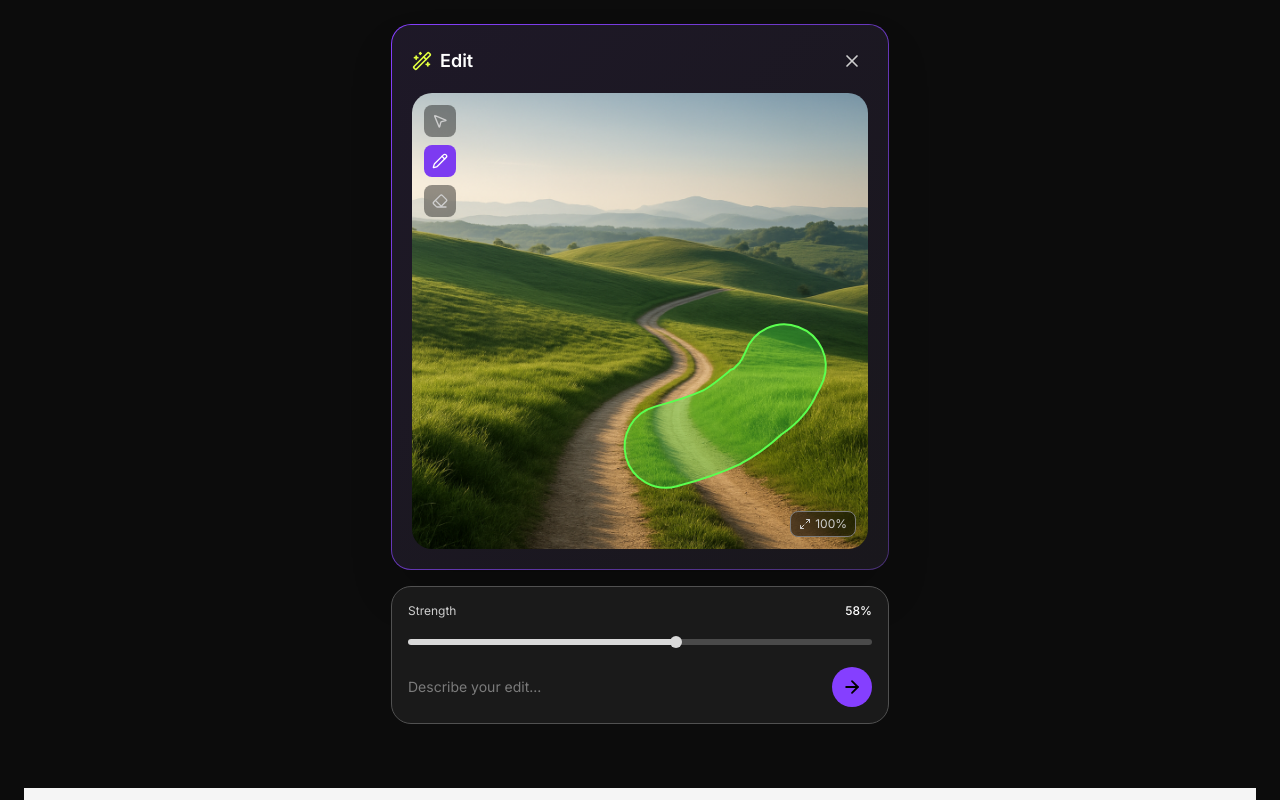
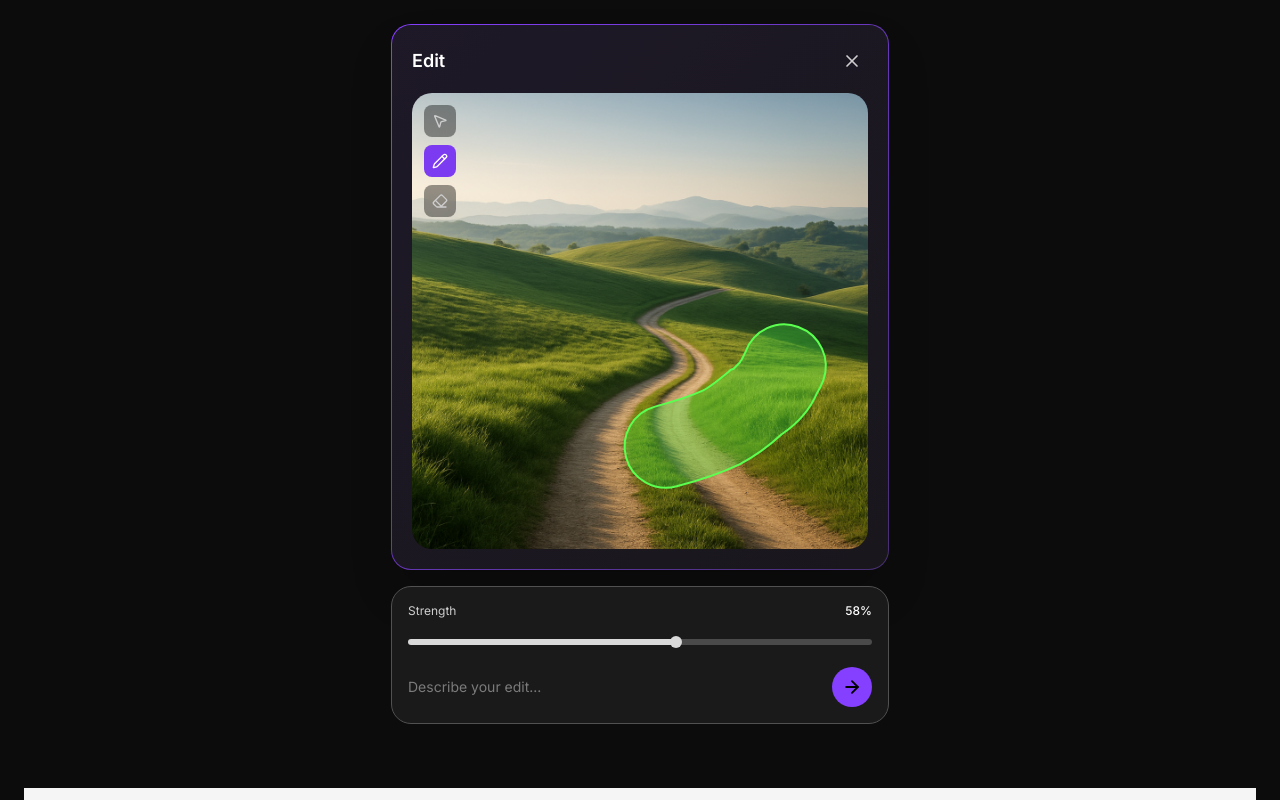
Before and after one commit to pedroburneiko/BS, a Next.js app: page / in a window 1280 px wide. Shown: the top 800 px of the page. Built offline with nearby package versions, Linux system fonts and the light colour scheme.

Commit message:
feat: remove WandSparklesIcon and Maximize2Icon from ImageEditor header

```diff
--- a/components/image-editor.tsx
+++ b/components/image-editor.tsx
@@ -6,9 +6,7 @@ import {
   MousePointer2Icon,
   PencilIcon,
   EraserIcon,
-  WandSparklesIcon,
   ArrowRightIcon,
-  Maximize2Icon,
 } from "lucide-react"
 import { cn } from "@/lib/utils"
 
@@ -45,10 +43,7 @@ export function ImageEditor() {
 
         {/* Header */}
         <div className="relative mb-4 flex items-center justify-between">
-          <div className="flex items-center gap-2">
-            <WandSparklesIcon className="size-5 text-[#E2FF3F]" />
-            <h2 className="text-lg font-semibold text-white">Edit</h2>
-          </div>
+          <h2 className="text-lg font-semibold text-white">Edit</h2>
           <button
             type="button"
             aria-label="Close editor"
@@ -107,12 +102,6 @@ export function ImageEditor() {
               )
             })}
           </div>
-
-          {/* Zoom badge */}
-          <div className="absolute bottom-3 right-3 flex items-center gap-1 rounded-md border border-[#7B7B7B] bg-black/50 px-2 py-1 text-xs text-[#CECECE] backdrop-blur-sm">
-            <Maximize2Icon className="size-3" />
-            <span>100%</span>
-          </div>
         </div>
       </div>
 
```
